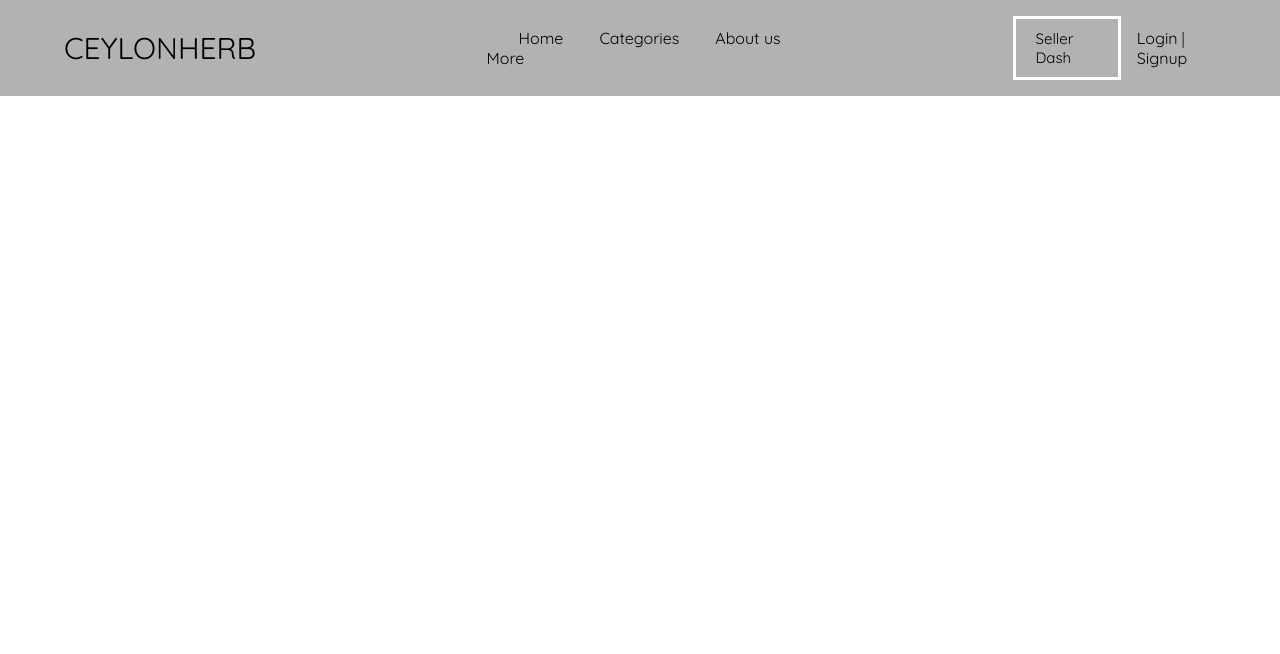
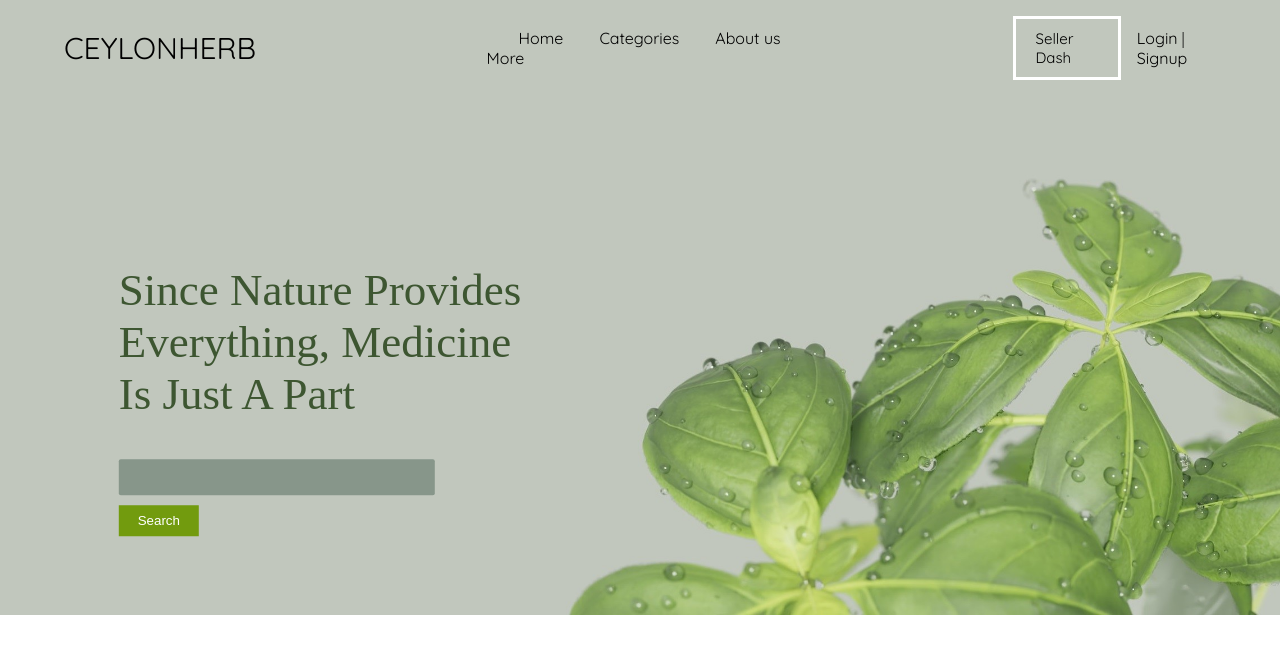
Before and after one commit to Y3S2-Project-Group-0001/Ayurvedic-Store, a React (Create React App) app: page / in a window 1280 px wide. Shown: the top 654 px of the page. Built offline with nearby package versions, Linux system fonts and the light colour scheme; no server answers; a web font is replaced by a local one.

Commit message:
Banner added

```diff
--- /dev/null
+++ b/src/common/button1.js
@@ -0,0 +1,23 @@
+import React from 'react'
+import styled from 'styled-components'
+
+const Button = styled.button`
+  background: #729b0e;
+  color: white;
+  border: none;
+  width: 80px;
+  padding: 8px;
+  cursor: pointer;
+
+  &:hover {
+    background: #5e7e0e;
+  }
+`
+
+export default function Button1(props) {
+  return (
+    <>
+      <Button> {props.name} </Button>
+    </>
+  )
+}
--- a/src/components/Header.jsx
+++ b/src/components/Header.jsx
@@ -18,7 +18,7 @@ export default function Header(props) {
 
   if (props.type == 'home') {
     textColor = 'black'
-    bgColor = 'rgba(0, 0, 0, 0.3)'
+    bgColor = 'rgba(0, 0, 0, 0)'
   } else {
     bgColor = 'rgba(61, 86, 49, 1)'
     textColor = 'white'
--- /dev/null
+++ b/src/pages/Home/Banner.jsx
@@ -0,0 +1,61 @@
+import React from 'react'
+import styled from 'styled-components'
+import Button1 from '../../common/button1'
+
+const Banner1 = styled.div`
+  img {
+    width: 100%;
+    /* overflow: hidden; */
+    /* position: relative; */
+    /* height: 50rem; */
+    background-size: cover;
+    z-index: 10;
+  }
+`
+
+const Top = styled.div`
+  text-align: justify;
+  position: absolute;
+  top: 50%;
+  left: 25%;
+  transform: translate(-50%, -50%);
+  color: #3d5631;
+  font-size: 45px;
+  display: flex;
+  flex-direction: column;
+`
+
+const InputContainer = styled.div`
+  margin-top: 20px;
+  margin-bottom: 10px;
+
+  /* background-color: inherit;
+  border-style: none; */
+  input {
+    background: rgb(135, 150, 138, 1);
+    border-radius: 2px;
+    color: white;
+    border: none;
+    padding: 8px;
+    cursor: pointer;
+    height: 20px;
+    width: 300px;
+  }
+`
+
+export default function Banner() {
+  return (
+    <>
+      <Banner1>
+        <img src="../images/homeBanner.jpg" alt="home image" />
+      </Banner1>
+      <Top>
+        Since Nature Provides <br /> Everything, Medicine <br /> Is Just A Part
+        <InputContainer>
+          <input type="text" />
+        </InputContainer>
+        <Button1 name="Search"></Button1>
+      </Top>
+    </>
+  )
+}
--- a/src/pages/Home/Home.jsx
+++ b/src/pages/Home/Home.jsx
@@ -1,11 +1,21 @@
 import React from 'react'
 import styled from 'styled-components'
 import Header from '../../components/Header'
+import Banner from './Banner'
+
+const HeaderContainer = styled.div`
+  position: fixed;
+  width: 100%;
+`
 
 export default function Home() {
   return (
     <>
-      <Header type="home" />
+      <HeaderContainer>
+        <Header type="home" />
+      </HeaderContainer>
+
+      <Banner />
     </>
   )
 }
```
Also changed, not shown: src/common/inputFeild.js (added, +28 -0 lines), public/images/homeBanner.jpg (added).
